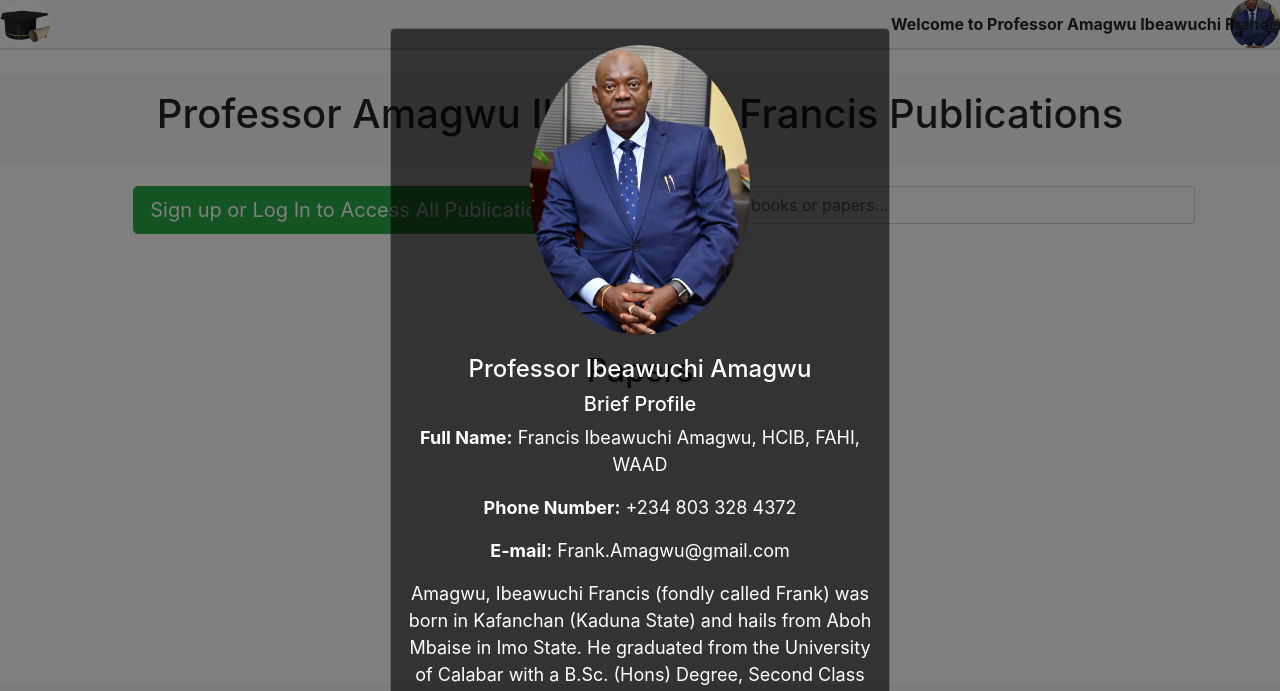
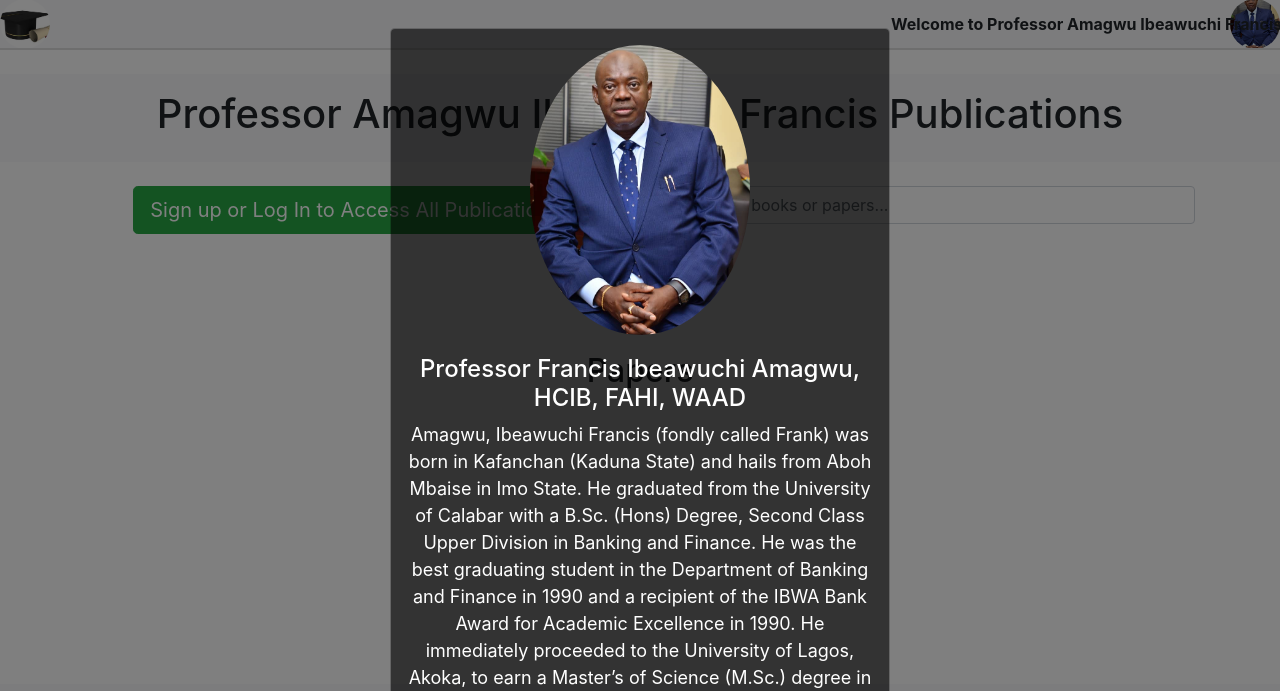
Before and after one commit to shamsu557/prof, a website: page index.html in a window 1280 px wide. Shown: the top 691 px of the page. Drawn offline with nearby package versions, Linux system fonts and the light colour scheme; no server answers.

Commit message:
Add files via upload

```diff
--- a/index.html
+++ b/index.html
@@ -224,11 +224,7 @@
     <div class="modal-content modal-transparent">
       <div class="modal-body">
         <img src="prof.jpeg" alt="Professor Picture" class="img-fluid rounded-circle">
-        <h4>Professor Ibeawuchi Amagwu</h4>
-        <h5>Brief Profile</h5>
-        <p><strong>Full Name:</strong> Francis Ibeawuchi Amagwu, HCIB, FAHI, WAAD</p>
-        <p><strong>Phone Number:</strong> +234 803 328 4372</p>
-        <p><strong>E-mail:</strong> Frank.Amagwu@gmail.com</p>
+        <h4>Professor Francis Ibeawuchi Amagwu, HCIB, FAHI, WAAD</h4>
         <p>
           Amagwu, Ibeawuchi Francis (fondly called Frank) was born in Kafanchan (Kaduna State) and hails from Aboh Mbaise in Imo State. He graduated from the University of Calabar with a B.Sc. (Hons) Degree, Second Class Upper Division in Banking and Finance. He was the best graduating student in the Department of Banking and Finance in 1990 and a recipient of the IBWA Bank Award for Academic Excellence in 1990. He immediately proceeded to the University of Lagos, Akoka, to earn a Master’s of Science (M.Sc.) degree in Finance and later went to the University of Nigeria, Nsukka, where he earned a second M.Sc. degree in Developmental Studies with distinction. Thereafter, he bagged a Ph.D. in Development Finance (also with distinction) from the University of Nigeria Nsukka.
         </p>
```
